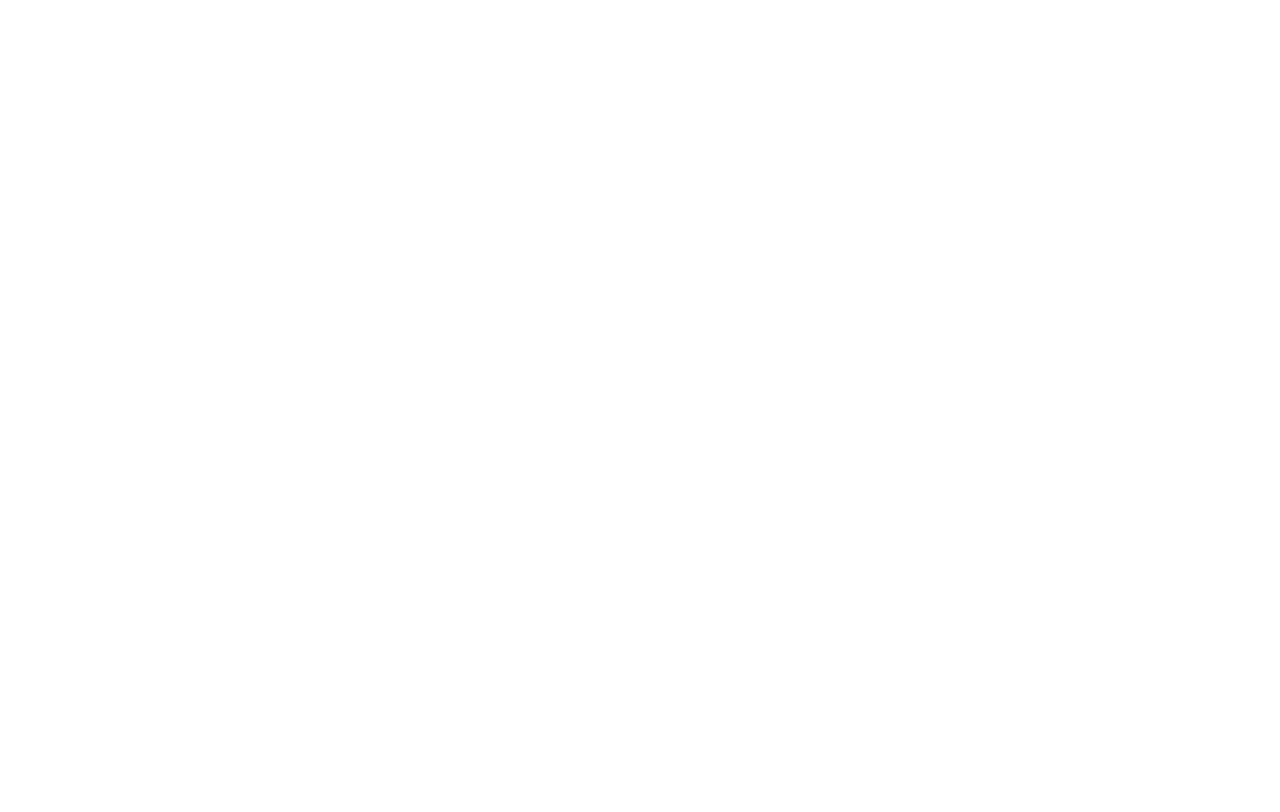
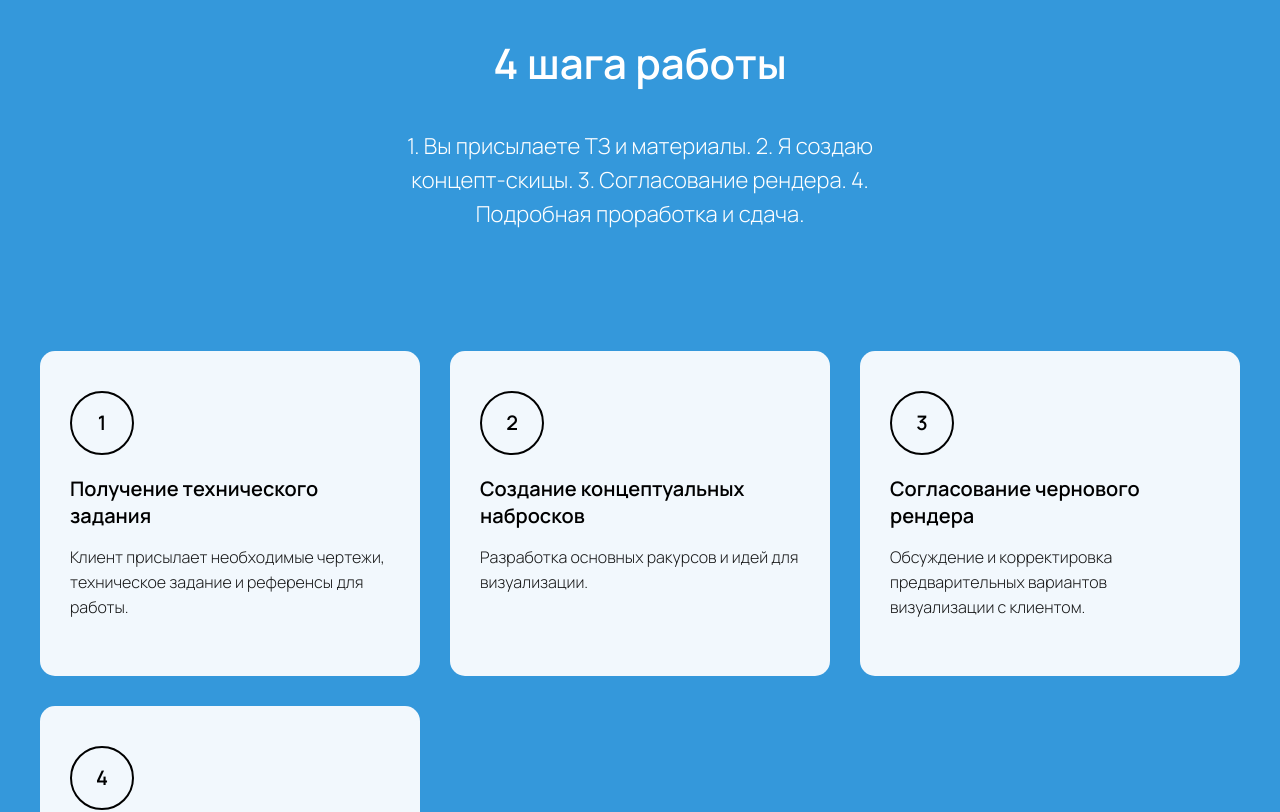
Before and after one commit to DenVIII/exterior-port, a Nuxt app: page / in a window 1280 px wide. Shown: the part 6800-7612 px from the top of the page. Before the commit the page ends 6668 px from the top, so only its background shows below. Built offline with nearby package versions, Linux system fonts and the light colour scheme.

Commit message:
Add Steps Section

```diff
--- /dev/null
+++ b/components/StepsSection.vue
@@ -0,0 +1,165 @@
+<template>
+  <section class="steps">
+    <div class="steps__container">
+      <!-- Заголовок и описание -->
+      <h2 class="steps__title">4 шага работы</h2>
+      <p class="steps__subtitle">
+        1. Вы присылаете ТЗ и материалы. 2. Я создаю концепт-скицы.
+        3. Согласование рендера. 4. Подробная проработка и сдача.
+      </p>
+
+      <!-- Карточки -->
+      <div class="steps__grid">
+        <div
+          v-for="(step, index) in steps"
+          :key="index"
+          class="steps__card"
+        >
+          <div class="steps__circle">
+            <span class="steps__number">{{ index + 1 }}</span>
+          </div>
+          <h3 class="steps__card-title">{{ step.title }}</h3>
+          <p class="steps__card-desc">{{ step.desc }}</p>
+        </div>
+      </div>
+    </div>
+  </section>
+</template>
+
+<script setup>
+const steps = [
+  {
+    title: 'Получение технического задания',
+    desc: 'Клиент присылает необходимые чертежи, техническое задание и референсы для работы.'
+  },
+  {
+    title: 'Создание концептуальных набросков',
+    desc: 'Разработка основных ракурсов и идей для визуализации.'
+  },
+  {
+    title: 'Согласование чернового рендера',
+    desc: 'Обсуждение и корректировка предварительных вариантов визуализации с клиентом.'
+  },
+  {
+    title: 'Детальная проработка и сдача проекта',
+    desc: 'Завершение работы над проектом и его передача клиенту.'
+  }
+];
+</script>
+
+<style scoped>
+.steps {
+  background-color: #3498db;
+  padding: 135px 0;
+}
+
+.steps__container {
+  max-width: 1200px;
+  margin: 0 auto;
+  padding: 0 20px;
+}
+
+.steps__title {
+  font-weight: 600;
+  font-size: 42px;
+  line-height: 1.23;
+  color: #ffffff;
+  text-align: center;
+  margin-bottom: 40px;
+}
+
+.steps__subtitle {
+  font-weight: 300;
+  font-size: 22px;
+  line-height: 1.55;
+  color: #ffffff;
+  text-align: center;
+  max-width: 560px;
+  margin: 0 auto 120px;
+}
+
+/* Сетка: три колонки */
+.steps__grid {
+  display: grid;
+  grid-template-columns: repeat(3, 1fr);
+  gap: 30px;
+}
+
+/* Карточка */
+.steps__card {
+  background-color: #f2f8fd;
+  border-radius: 15px;
+  padding: 40px 30px;
+  text-align: left;          /* ← весь текст выровнен влево */
+  transition: transform 0.2s ease;
+}
+
+.steps__card:hover {
+  transform: translateY(-4px);
+}
+
+/* Кружок с номером – прижат к левому краю */
+.steps__circle {
+  width: 60px;
+  height: 60px;
+  border: 2px solid #000000;
+  border-radius: 50%;
+  display: flex;
+  align-items: center;
+  justify-content: center;
+  margin-bottom: 20px;       /* убран margin: 0 auto */
+}
+
+.steps__number {
+  font-weight: 600;
+  font-size: 20px;
+  line-height: 1;
+  color: #000000;
+}
+
+/* Заголовок карточки */
+.steps__card-title {
+  font-weight: 600;
+  font-size: 20px;
+  line-height: 1.35;
+  color: #000000;
+  margin-bottom: 12px;
+}
+
+/* Описание */
+.steps__card-desc {
+  font-weight: 300;
+  font-size: 16px;
+  line-height: 1.55;
+  color: #000000;
+  opacity: 0.9;
+}
+
+/* Адаптивность */
+@media screen and (max-width: 960px) {
+  .steps__title {
+    margin-bottom: 20px;
+  }
+  .steps__subtitle {
+    margin-bottom: 65px;
+  }
+}
+
+@media screen and (max-width: 640px) {
+  .steps {
+    padding: 90px 0;
+  }
+  .steps__title {
+    font-size: 30px;
+  }
+  .steps__subtitle {
+    font-size: 18px;
+  }
+  .steps__grid {
+    grid-template-columns: 1fr;
+  }
+  .steps__card {
+    padding: 30px 20px;
+  }
+}
+</style>
--- a/pages/index.vue
+++ b/pages/index.vue
@@ -6,5 +6,6 @@
     <GallerySection />
     <ServicesSection />
     <PricingSection />
+    <StepsSection />
   </div>
 </template>
```
